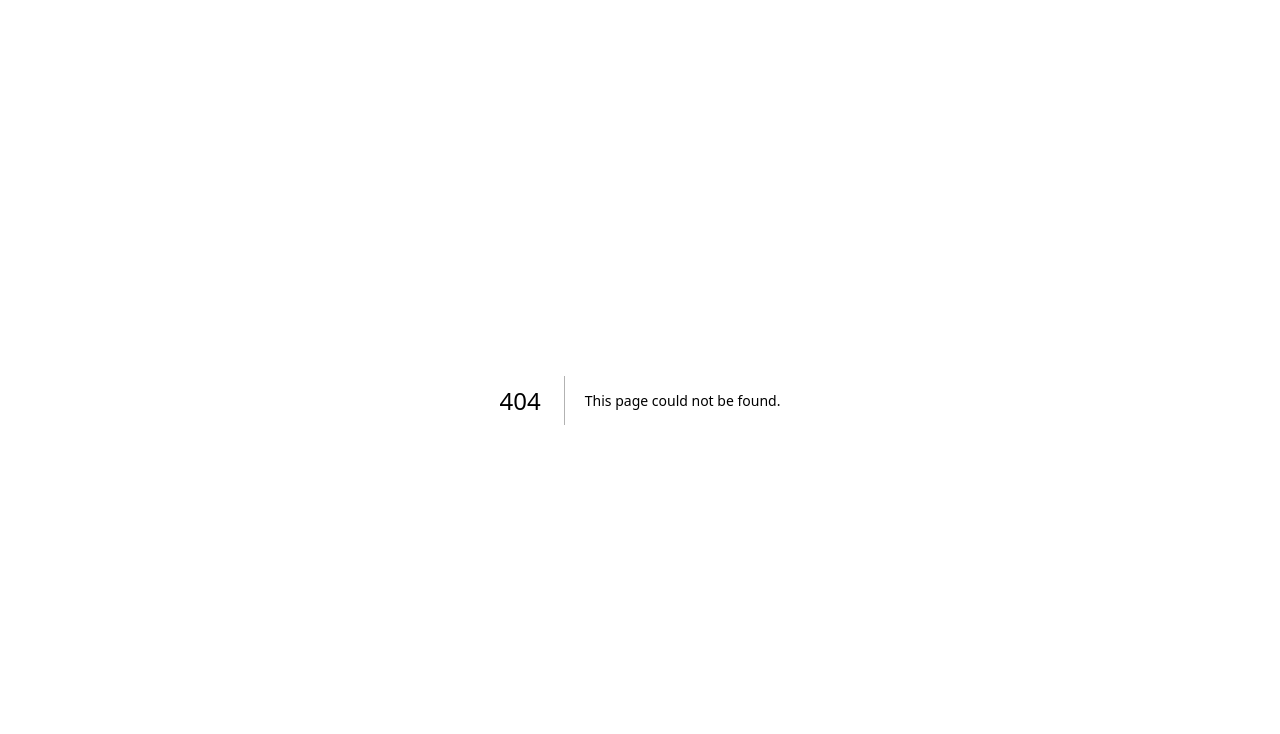
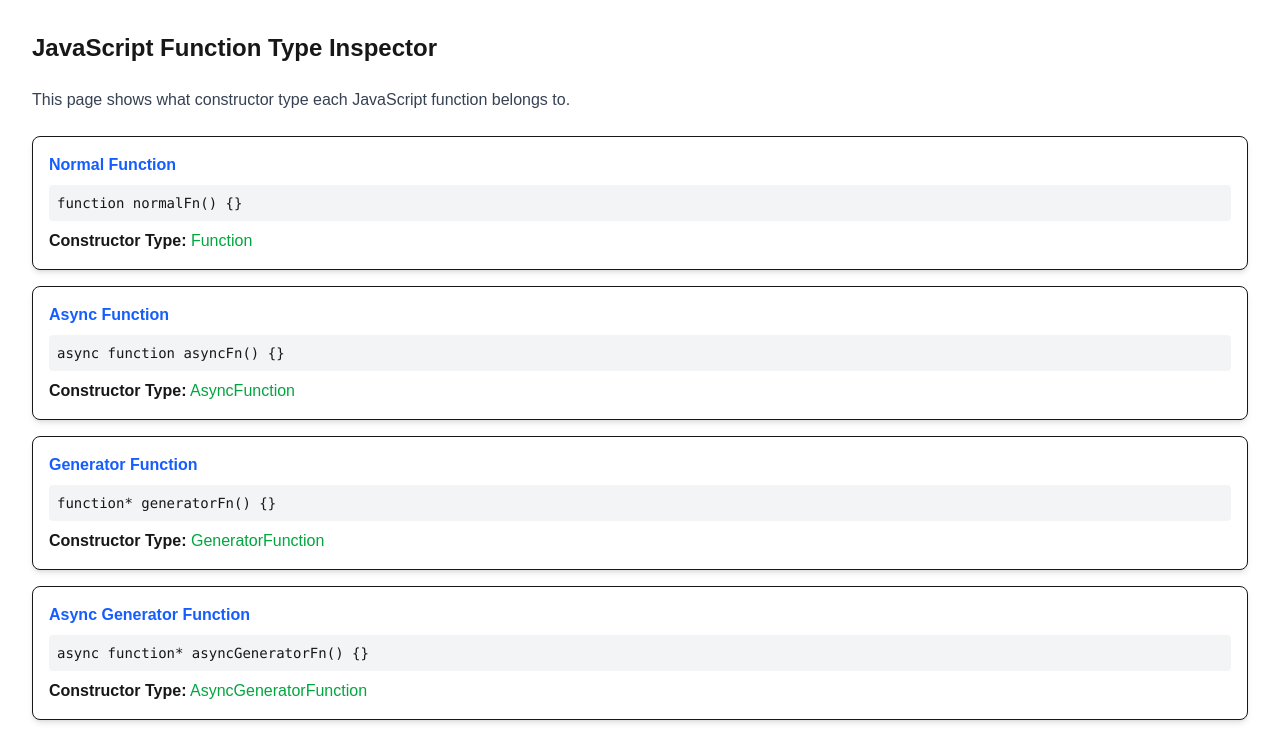
Before and after one commit to vishal911m/React-Practice, a Next.js app: page /function-type in a window 1280 px wide. Before the commit this address had no page. Shown: the top 734 px of the page. Built offline with nearby package versions, Linux system fonts and the light colour scheme.

Commit message:
function-type

```diff
--- /dev/null
+++ b/app/function-type/info.js
@@ -0,0 +1,31 @@
+export const functionTypeExplanation = {
+  title: "Explanation of Async Function Prototype Question",
+
+  question:
+    "Q17: What is the output of console.log(Object.getPrototypeOf(async function(){}).constructor.name)?",
+
+  correctAnswer: "b) AsyncFunction",
+
+  why:
+    "Because async functions have a special internal prototype whose constructor is AsyncFunction, not the normal Function constructor.",
+
+  breakdown: {
+    step1:
+      "In JavaScript, every function has a prototype object. That prototype has a constructor property which tells you what type of function it is.",
+    step2:
+      "Normal functions use Function as their constructor. async functions use AsyncFunction.",
+    step3:
+      "So when we check Object.getPrototypeOf(async function(){}).constructor.name, we get 'AsyncFunction'.",
+    mentalModel:
+      "Async functions are built on top of Promises. They are treated by JavaScript as a special function type with their own constructor.",
+    takeaway:
+      "Async functions are not just syntactic sugar—they are categorized differently at the JavaScript engine level."
+  },
+
+  extraExamples: {
+    normalFunction: "Function",
+    asyncFunction: "AsyncFunction",
+    generatorFunction: "GeneratorFunction",
+    asyncGeneratorFunction: "AsyncGeneratorFunction"
+  }
+};
--- /dev/null
+++ b/app/function-type/page.js
@@ -0,0 +1,87 @@
+"use client";
+
+import { useState, useEffect } from "react";
+
+export default function Page() {
+  const [results, setResults] = useState([]);
+
+  useEffect(() => {
+    // --- Different function types ---
+    function normalFn() {}
+    async function asyncFn() {}
+    function* generatorFn() {}
+    async function* asyncGeneratorFn() {}
+    const arrowFn = () => {};
+    const asyncArrowFn = async () => {};
+
+    // Helper to extract constructor name
+    const getType = (fn) =>
+      Object.getPrototypeOf(fn).constructor.name;
+
+    const output = [
+      {
+        label: "Normal Function",
+        code: "function normalFn() {}",
+        type: getType(normalFn),
+      },
+      {
+        label: "Async Function",
+        code: "async function asyncFn() {}",
+        type: getType(asyncFn),
+      },
+      {
+        label: "Generator Function",
+        code: "function* generatorFn() {}",
+        type: getType(generatorFn),
+      },
+      {
+        label: "Async Generator Function",
+        code: "async function* asyncGeneratorFn() {}",
+        type: getType(asyncGeneratorFn),
+      },
+      {
+        label: "Arrow Function",
+        code: "const arrowFn = () => {}",
+        type: getType(arrowFn),
+      },
+      {
+        label: "Async Arrow Function",
+        code: "const asyncArrowFn = async () => {}",
+        type: getType(asyncArrowFn),
+      },
+    ];
+
+    setResults(output);
+  }, []);
+
+  return (
+    <div className="p-8 space-y-6">
+      <h1 className="text-2xl font-bold">JavaScript Function Type Inspector</h1>
+      <p className="text-gray-700">
+        This page shows what constructor type each JavaScript function belongs to.
+      </p>
+
+      <div className="space-y-4">
+        {results.map((item, index) => (
+          <div
+            key={index}
+            className="border rounded-lg p-4 bg-white shadow-md"
+          >
+            <div className="font-semibold text-blue-600">
+              {item.label}
+            </div>
+
+            <pre className="bg-gray-100 p-2 rounded text-sm mt-2">
+              {item.code}
+            </pre>
+
+            <div className="mt-2">
+              <span className="font-semibold">Constructor Type:</span>{" "}
+              <span className="text-green-600">{item.type}</span>
+            </div>
+          </div>
+        ))}
+      </div>
+    </div>
+  );
+}
```
